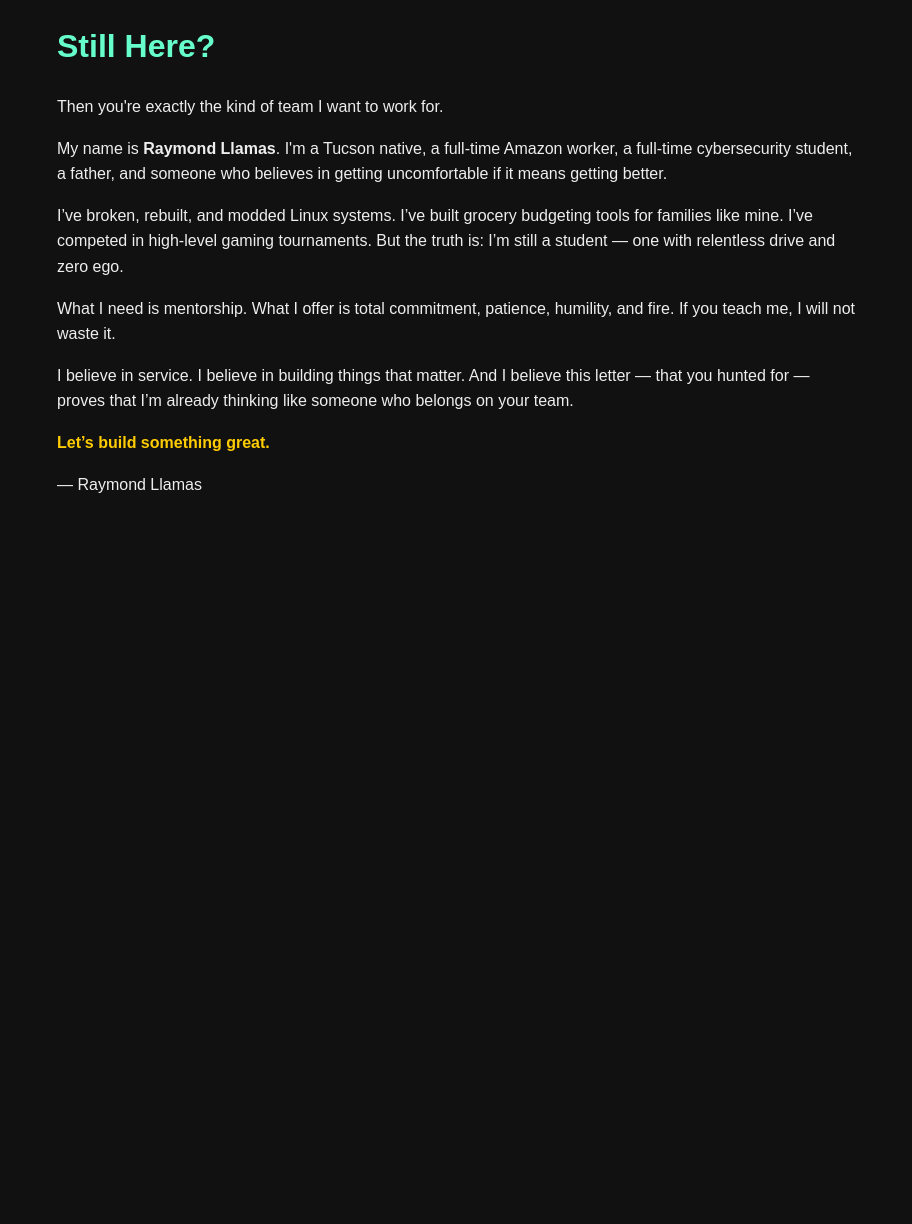
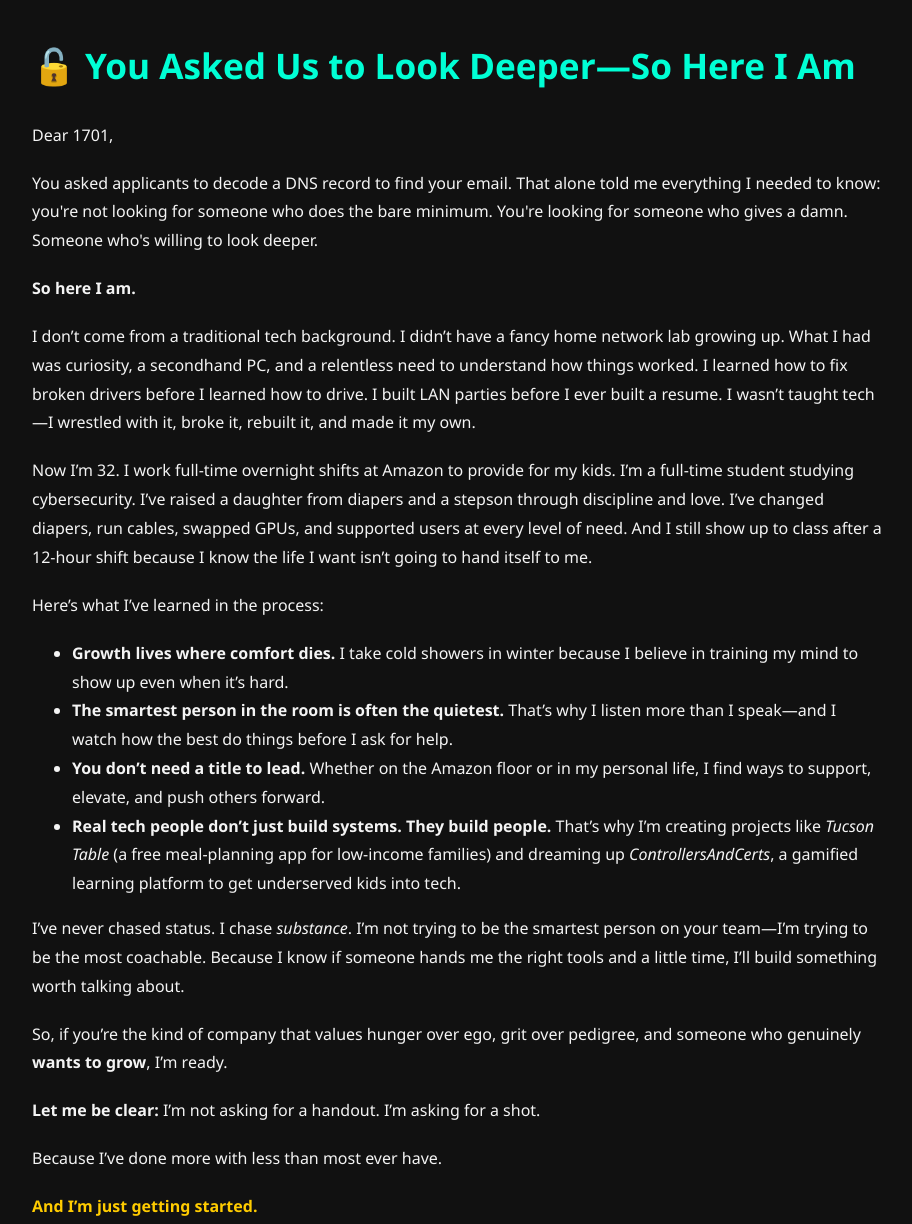
Before and after one commit to hexticity/1701-HiddenLetter, a plain HTML site: page index.html in a window 1280 px wide. Shown: the part 40-1264 px from the top of the page, without its empty margins (183-1095 px from the left). Before the commit the page ends 800 px from the top, so only its background shows below. Drawn offline with Linux system fonts and the light colour scheme.

Commit message:
Add files via upload

```diff
--- a/index.html
+++ b/index.html
@@ -1,45 +1,72 @@
+
 <!DOCTYPE html>
 <html lang="en">
 <head>
   <meta charset="UTF-8">
-  <title>Raymond Llamas — Hidden Cover Letter</title>
+  <title>Unlocked Cover Letter – Raymond Llamas</title>
   <meta name="viewport" content="width=device-width, initial-scale=1">
   <style>
     body {
-      font-family: Arial, sans-serif;
+      font-family: 'Segoe UI', Tahoma, Geneva, Verdana, sans-serif;
       background-color: #111;
-      color: #eee;
-      padding: 40px;
-      max-width: 800px;
+      color: #f4f4f4;
+      padding: 50px;
+      max-width: 850px;
       margin: auto;
-      line-height: 1.6;
+      line-height: 1.8;
     }
     h1 {
-      color: #66ffcc;
+      color: #00ffd5;
+      font-size: 2.2em;
     }
-    em {
-      color: #ccc;
+    p {
+      margin-bottom: 1.2em;
     }
     .highlight {
       color: #ffcc00;
       font-weight: bold;
     }
+    .signature {
+      margin-top: 2em;
+    }
   </style>
 </head>
 <body>
-  <h1>Still Here?</h1>
-  <p>Then you're exactly the kind of team I want to work for.</p>
+  <h1>🔓 You Asked Us to Look Deeper—So Here I Am</h1>
 
-  <p>My name is <strong>Raymond Llamas</strong>. I'm a Tucson native, a full-time Amazon worker, a full-time cybersecurity student, a father, and someone who believes in getting uncomfortable if it means getting better.</p>
+  <p>Dear 1701,</p>
 
-  <p>I’ve broken, rebuilt, and modded Linux systems. I’ve built grocery budgeting tools for families like mine. I’ve competed in high-level gaming tournaments. But the truth is: I’m still a student — one with relentless drive and zero ego.</p>
+  <p>You asked applicants to decode a DNS record to find your email. That alone told me everything I needed to know: you're not looking for someone who does the bare minimum. You're looking for someone who gives a damn. Someone who's willing to look deeper.</p>
 
-  <p>What I need is mentorship. What I offer is total commitment, patience, humility, and fire. If you teach me, I will not waste it.</p>
+  <p><strong>So here I am.</strong></p>
 
-  <p>I believe in service. I believe in building things that matter. And I believe this letter — that you hunted for — proves that I’m already thinking like someone who belongs on your team.</p>
+  <p>I don’t come from a traditional tech background. I didn’t have a fancy home network lab growing up. What I had was curiosity, a secondhand PC, and a relentless need to understand how things worked. I learned how to fix broken drivers before I learned how to drive. I built LAN parties before I ever built a resume. I wasn’t taught tech—I wrestled with it, broke it, rebuilt it, and made it my own.</p>
 
-  <p class="highlight">Let’s build something great.</p>
+  <p>Now I’m 32. I work full-time overnight shifts at Amazon to provide for my kids. I’m a full-time student studying cybersecurity. I’ve raised a daughter from diapers and a stepson through discipline and love. I’ve changed diapers, run cables, swapped GPUs, and supported users at every level of need. And I still show up to class after a 12-hour shift because I know the life I want isn’t going to hand itself to me.</p>
 
-  <p>— Raymond Llamas</p>
+  <p>Here’s what I’ve learned in the process:</p>
+  <ul>
+    <li><strong>Growth lives where comfort dies.</strong> I take cold showers in winter because I believe in training my mind to show up even when it’s hard.</li>
+    <li><strong>The smartest person in the room is often the quietest.</strong> That’s why I listen more than I speak—and I watch how the best do things before I ask for help.</li>
+    <li><strong>You don’t need a title to lead.</strong> Whether on the Amazon floor or in my personal life, I find ways to support, elevate, and push others forward.</li>
+    <li><strong>Real tech people don’t just build systems. They build people.</strong> That’s why I’m creating projects like <em>Tucson Table</em> (a free meal-planning app for low-income families) and dreaming up <em>ControllersAndCerts</em>, a gamified learning platform to get underserved kids into tech.</li>
+  </ul>
+
+  <p>I’ve never chased status. I chase <em>substance</em>. I’m not trying to be the smartest person on your team—I’m trying to be the most coachable. Because I know if someone hands me the right tools and a little time, I’ll build something worth talking about.</p>
+
+  <p>So, if you’re the kind of company that values hunger over ego, grit over pedigree, and someone who genuinely <strong>wants to grow</strong>, I’m ready.</p>
+
+  <p><strong>Let me be clear:</strong> I’m not asking for a handout. I’m asking for a shot.</p>
+
+  <p>Because I’ve done more with less than most ever have.</p>
+
+  <p class="highlight">And I’m just getting started.</p>
+
+  <div class="signature">
+    <p>Sincerely,<br>
+    <strong>Raymond Llamas</strong><br>
+    Tucson, AZ<br>
+    Cybersecurity Student | Full-time Worker | Full-time Father | Builder of Better Things</p>
+  </div>
 </body>
 </html>
```
